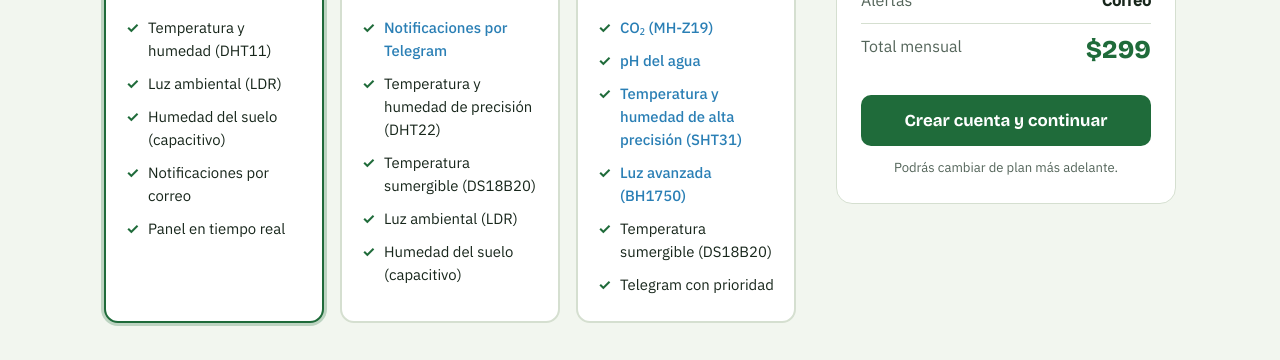
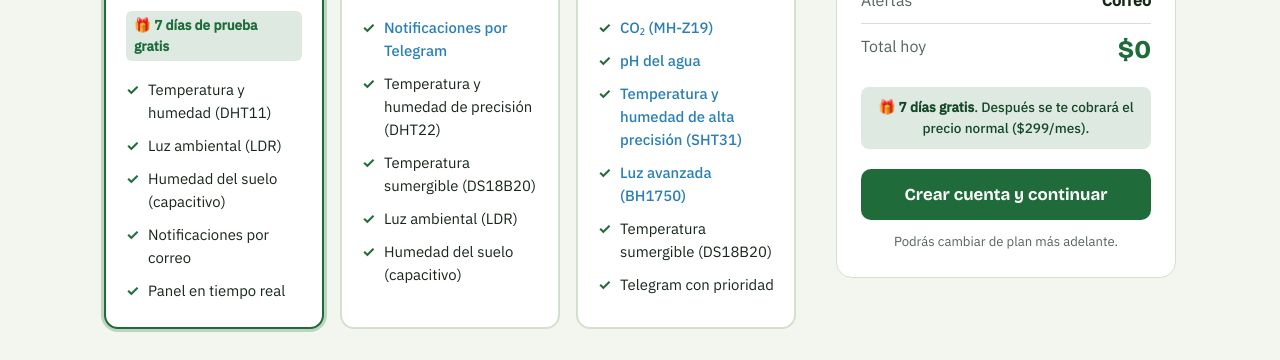
Before and after one commit to byvidal/CODE-TEC, a website: page public/register.html in a window 1280 px wide. Shown: the part 368-728 px from the top of the page. Drawn offline with nearby package versions, Linux system fonts and the light colour scheme.

Commit message:
prueba grtias

```diff
--- a/public/register.html
+++ b/public/register.html
@@ -116,6 +116,7 @@ legend{font:700 1.3rem var(--display);padding:0;margin-bottom:18px}
             <span class="check" aria-hidden="true">✓</span>
             <h3>Básico</h3>
             <div class="price">$299<small>/mes</small></div>
+            <div style="color:var(--leaf); font-size:0.85rem; font-weight:700; margin-bottom:12px; display:inline-block; background:color-mix(in srgb,var(--leaf) 15%,transparent); padding:4px 8px; border-radius:6px;">🎁 7 días de prueba gratis</div>
             <ul>
               <li>Temperatura y humedad (DHT11)</li>
               <li>Luz ambiental (LDR)</li>
@@ -186,7 +187,10 @@ legend{font:700 1.3rem var(--display);padding:0;margin-bottom:18px}
       <h2>Resumen</h2>
       <div class="row"><span>Plan</span><strong id="sName">Básico</strong></div>
       <div class="row"><span>Alertas</span><strong id="sAlert">Correo</strong></div>
-      <div class="row"><span>Total mensual</span><span class="total" id="sTotal">$299</span></div>
+      <div class="row"><span id="sTotalLabel">Total mensual</span><span class="total" id="sTotal">$299</span></div>
+      <div id="sPromoMsg" style="background:color-mix(in srgb,var(--leaf) 15%,transparent); color:var(--leaf-dark); padding:10px; border-radius:8px; font-size:0.85rem; margin:12px 0 0; text-align:center; font-weight:500; display:none;">
+        🎁 <strong>7 días gratis</strong>. Después se te cobrará el precio normal (<span id="sNormalPrice"></span>/mes).
+      </div>
       <button class="btn" type="submit">Crear cuenta y continuar</button>
       <p class="fine">Podrás cambiar de plan más adelante.</p>
     </aside>
@@ -196,19 +200,32 @@ legend{font:700 1.3rem var(--display);padding:0;margin-bottom:18px}
 <script>
 (function(){
   var plans={
-    basic:{name:'Básico',price:'$299',alert:'Correo',wa:false},
-    advanced:{name:'Avanzado',price:'$599',alert:'Correo y Telegram',wa:true},
-    pro:{name:'Profesional',price:'$1,299',alert:'Correo y Telegram prioritario',wa:true}
+    basic:{name:'Básico',price:'$299',alert:'Correo',wa:false, trial:true},
+    advanced:{name:'Avanzado',price:'$599',alert:'Correo y Telegram',wa:true, trial:false},
+    pro:{name:'Profesional',price:'$1,299',alert:'Correo y Telegram prioritario',wa:true, trial:false}
   };
-  var form=document.getElementById('reg'), wa=document.getElementById('wa');
+  var form=document.getElementById('reg');
   function current(){return form.querySelector('input[name="plan"]:checked').value}
   function update(){
     var p=plans[current()];
     document.getElementById('sName').textContent=p.name;
     document.getElementById('sAlert').textContent=p.alert;
-    document.getElementById('sTotal').textContent=p.price;
-    wa.required=p.wa;
-    document.getElementById('waopt').hidden=p.wa;
+
+    if (p.trial) {
+      document.getElementById('sTotalLabel').textContent = 'Total hoy';
+      document.getElementById('sTotal').textContent = '$0';
+      document.getElementById('sPromoMsg').style.display = 'block';
+      document.getElementById('sNormalPrice').textContent = p.price;
+    } else {
+      document.getElementById('sTotalLabel').textContent = 'Total mensual';
+      document.getElementById('sTotal').textContent = p.price;
+      document.getElementById('sPromoMsg').style.display = 'none';
+    }
+
+    // Corregimos la referencia al campo de telegram (por name="wa")
+    if (form.wa) form.wa.required=p.wa;
+    var waopt = document.getElementById('tgopt'); // El id real del hint es tgopt
+    if(waopt) waopt.hidden=p.wa;
   }
   form.addEventListener('change',function(e){if(e.target.name==='plan')update()});
   document.getElementById('toggle').onclick=function(){
```
Also changed, not shown: 1 other file.
